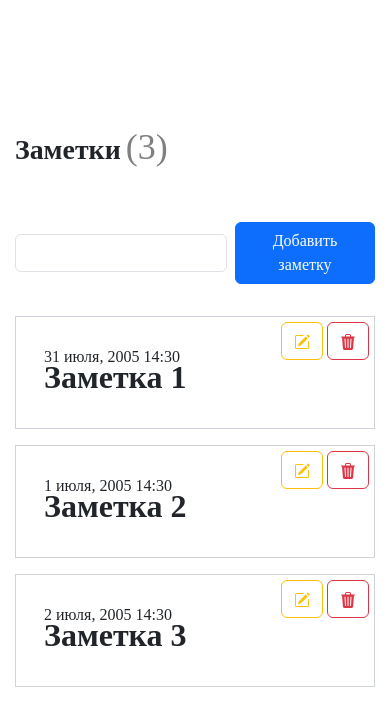
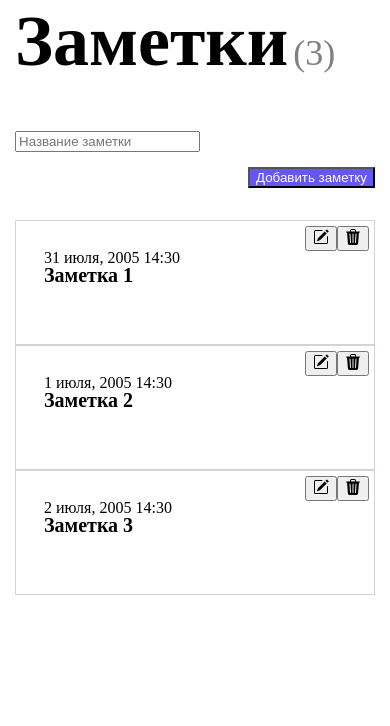
Before and after one commit to dinamik567/notes_aplication, a React (Create React App) app: page / in a window 390 px wide. Shown: the top 726 px of the page. Built offline with nearby package versions, Linux system fonts and the light colour scheme.

Commit message:
Добавил адаптив и сетку

```diff
--- a/src/App.js
+++ b/src/App.js
@@ -1,7 +1,7 @@
 import './App.css';
-import 'bootstrap/dist/css/bootstrap.min.css';
+
 import { Header } from './components/Header';
-import { Stack } from 'react-bootstrap';
+import { Container, Row, Col } from 'react-bootstrap';
 import { FormOfNote } from './components/Form-of-note';
 import { ListOfNotes } from './components/List-of-notes';
 import { EditModal } from './components/Edit-modal';
@@ -9,11 +9,23 @@ import { EditModal } from './components/Edit-modal';
 function App() {
   return (
     <div className="App">
-      <Stack className='wrapper'>
-        <Header />
-        <FormOfNote/>
-        <ListOfNotes/>
-      </Stack>
+      <Container xl>
+        <Row>
+          <Col>
+            <Header />
+          </Col>
+        </Row>
+        <Row>
+          <Col>
+            <FormOfNote/>
+          </Col>
+        </Row>
+        <Row>
+          <Col>
+            <ListOfNotes/>
+          </Col>
+        </Row>
+      </Container>
       <EditModal/>
     </div>
   );
--- a/src/components/Edit-modal/index.jsx
+++ b/src/components/Edit-modal/index.jsx
@@ -19,7 +19,7 @@ export function EditModal() {
 
   const submitFormHandler = (e) => {
     e.preventDefault();
-    console.log(editableNote)
+
     dispatch(editNote(editableNote));
     dispatch(togleShowModal());
   }
@@ -42,7 +42,7 @@ export function EditModal() {
               value={editableNote.note}
               onChange={changeInputHandler}
             />
-            <Button variant="success">
+            <Button variant="success" type='submit'>
               ОК
             </Button>
           </Stack>
--- a/src/components/Form-of-note/index.jsx
+++ b/src/components/Form-of-note/index.jsx
@@ -1,4 +1,4 @@
-import { Button, FloatingLabel, Form, Stack } from "react-bootstrap"
+import { Button, Container, Form, Row, Col } from "react-bootstrap"
 import { useDispatch } from "react-redux";
 import { addNote } from "../../store/notes-slice";
 import { convertTime } from "./utils";
@@ -23,31 +23,44 @@ export const FormOfNote = () => {
     }
 
     return (
-        <Stack
+        <Form
             style={{marginBottom: '32px'}}
-            as='form'
-            direction="horizontal"
-            gap={2}
             onSubmit={submitFormHandler}
         >
-            <Form.Group >
-                <FloatingLabel
-                    controlId="inputNote"
+            <Container style={{padding: 0}} fluid>
+                <Row>
+                    <Col
+                        xl={9}
+                        lg={9}
+                        md
                     >
-                    </FloatingLabel>
                         <Form.Control
+                            style={{marginBottom: '15px'}}
                             name="inputValueOfNote"
                             type="text"
                             value={noteValue}
                             onChange={changeNoteHandler}
+                            size="lg"
+                            placeholder="Название заметки"
                         />
-            </Form.Group>
+                    </Col>
+                    <Col
+                        xl={3}
+                        lg={3}
+                        md={4}
+                        sm
+                    >
                         <Button
-                variant="primary"
+                            style={{display: 'block', marginLeft: 'auto'}}
+                            variant="flat"
+                            size="lg"
                             type="submit"
                         >
                             Добавить заметку
                         </Button>
-        </Stack>
+                    </Col>
+                </Row>
+            </Container>
+        </Form>
     )
 }
--- a/src/components/Form-of-note/style.css
+++ b/src/components/Form-of-note/style.css
@@ -1,4 +1,8 @@
-.inputNote {
+.container {
+    margin: 0 auto;
+    height: 50px;
+}
+
+.input-add-note {
     width: 100%;
-    max-width: 636px;
 }
--- a/src/components/Note/index.jsx
+++ b/src/components/Note/index.jsx
@@ -1,4 +1,5 @@
 import { Button, Stack } from "react-bootstrap"
+import './style.css'
 import { useDispatch } from "react-redux"
 import { deleteNote } from "../../store/notes-slice"
 import { setEditableNote, togleShowModal } from "../../store/modal-slice"
@@ -16,24 +17,29 @@ export const Note = ({time, note, id}) => {
     }
 
     return (
-        <div style={{height: '113px', padding: '5px', display: 'flex', justifyContent: 'space-between', border: '1px solid rgba(206, 212, 218, 1)'}}>
+        <div className="note-container">
             <div style={{margin: '23px'}}>
                 <div>{time}</div>
-                <div style={{fontSize: '2rem', fontWeight: '700', lineHeight: '1.12rem'}}>{note}</div>
+                <div className="note-text">{note}</div>
             </div>
-            <Stack style={{alignItems: "flex-start"}} direction="horizontal" gap={1}>
-                <Button variant="outline-warning" onClick={buttonEditClickHandler}>
+            <Stack className="buttons" direction="horizontal" gap={1}>
+                <Button
+                    variant="outline-warning"
+                    onClick={buttonEditClickHandler}
+                >
                     <svg xmlns="http://www.w3.org/2000/svg" width="16" height="16" fill="currentColor" className="bi bi-pencil-square" viewBox="0 0 16 16">
                         <path d="M15.502 1.94a.5.5 0 0 1 0 .706L14.459 3.69l-2-2L13.502.646a.5.5 0 0 1 .707 0l1.293 1.293zm-1.75 2.456-2-2L4.939 9.21a.5.5 0 0 0-.121.196l-.805 2.414a.25.25 0 0 0 .316.316l2.414-.805a.5.5 0 0 0 .196-.12l6.813-6.814z"/>
                         <path fillRule="evenodd" d="M1 13.5A1.5 1.5 0 0 0 2.5 15h11a1.5 1.5 0 0 0 1.5-1.5v-6a.5.5 0 0 0-1 0v6a.5.5 0 0 1-.5.5h-11a.5.5 0 0 1-.5-.5v-11a.5.5 0 0 1 .5-.5H9a.5.5 0 0 0 0-1H2.5A1.5 1.5 0 0 0 1 2.5z"/>
                     </svg>
                 </Button>
-                <Button variant="outline-danger" onClick={buttonDeleteClickHandler}>
+                <Button
+                    variant="outline-danger"
+                    onClick={buttonDeleteClickHandler}
+                >
                     <svg xmlns="http://www.w3.org/2000/svg" width="16" height="16" fill="currentColor" className="bi bi-trash3-fill" viewBox="0 0 16 16">
                         <path d="M11 1.5v1h3.5a.5.5 0 0 1 0 1h-.538l-.853 10.66A2 2 0 0 1 11.115 16h-6.23a2 2 0 0 1-1.994-1.84L2.038 3.5H1.5a.5.5 0 0 1 0-1H5v-1A1.5 1.5 0 0 1 6.5 0h3A1.5 1.5 0 0 1 11 1.5m-5 0v1h4v-1a.5.5 0 0 0-.5-.5h-3a.5.5 0 0 0-.5.5M4.5 5.029l.5 8.5a.5.5 0 1 0 .998-.06l-.5-8.5a.5.5 0 1 0-.998.06Zm6.53-.528a.5.5 0 0 0-.528.47l-.5 8.5a.5.5 0 0 0 .998.058l.5-8.5a.5.5 0 0 0-.47-.528ZM8 4.5a.5.5 0 0 0-.5.5v8.5a.5.5 0 0 0 1 0V5a.5.5 0 0 0-.5-.5"/>
                     </svg>
                 </Button>
-
             </Stack>
         </div>
     )
--- /dev/null
+++ b/src/components/Note/style.css
@@ -0,0 +1,27 @@
+.note-container {
+    height: 113px;
+    padding: 5px;
+    display: flex;
+    justify-content: space-between;
+    border: 1px solid rgba(206, 212, 218, 1);
+}
+
+.note-text {
+    font-size: 2rem;
+    font-weight: 700;
+    line-height: 1.12rem;
+}
+
+.buttons {
+    align-items: flex-start;
+}
+
+@media screen and (max-width: 400px) {
+    .note-text {
+        font-size: 1.25rem;
+    }
+
+    .buttons {
+        flex-direction: column;
+    }
+  }
--- a/src/index.css
+++ b/src/index.css
@@ -12,3 +12,28 @@ code {
   font-family: source-code-pro, Menlo, Monaco, Consolas, 'Courier New',
     monospace;
 }
+
+
+
+/*
+  Theming and customizing styles
+*/
+
+@import 'bootstrap/dist/css/bootstrap.min.css';
+
+/*
+  Theming and customizing styles
+*/
+
+.btn-flat {
+  background-color: rgba(103, 87, 241, 1);
+  color: white;
+}
+
+.btn-flat:hover {
+  background-color: rgba(76, 62, 201, 1);
+}
+
+.btn-flat:active {
+  background-color: rgba(60, 47, 177, 1) !important;
+}
```
Also changed, not shown: src/App.css (line endings or trailing spaces). Lines whose indentation alone changed are shown as unchanged.
